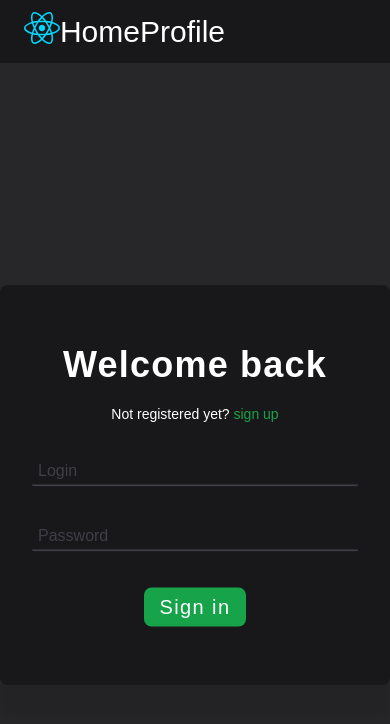
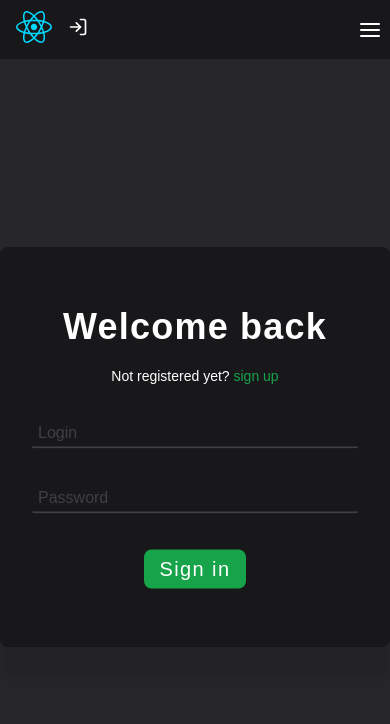
Before and after one commit to j-osypiuk/Art-Loom, a React (Vite) app: page /login in a window 390 px wide. Shown: the top 724 px of the page. Built offline with nearby package versions, Linux system fonts and the light colour scheme.

Commit message:
Add responsivness to navigation

```diff
--- a/package.json
+++ b/package.json
@@ -12,6 +12,7 @@
   "dependencies": {
     "react": "^18.3.1",
     "react-dom": "^18.3.1",
+    "react-icons": "^5.3.0",
     "react-router-dom": "^6.26.1"
   },
   "devDependencies": {
--- a/src/App.jsx
+++ b/src/App.jsx
@@ -7,16 +7,18 @@ import LoginPage from "./pages/LoginPage.jsx";
 import HomePage from "./pages/HomePage.jsx";
 import UserPage from "./pages/UserPage.jsx";
 import Header from "./components/Header.jsx";
+import DiscoverPage from "./pages/DiscoverPage.jsx";
 
 
 function App() {
   return (
       <>
-        <Header />
         <main>
             <Router>
+                <Header />
                 <Routes>
                     <Route path="/" element={<HomePage />} />
+                    <Route path="/discover" element={<DiscoverPage />} />
                     <Route path="/profile" element={<UserPage />} />
                     <Route path="/login" element={<LoginPage />} />
                 </Routes>
--- a/src/components/Header.jsx
+++ b/src/components/Header.jsx
@@ -1,16 +1,67 @@
 import logo from "../assets/react.svg"
+import { Link } from "react-router-dom";
+import { FiLogIn, FiMenu } from "react-icons/fi";
+import { useState, useRef, useEffect } from "react";
 
 const Header = () => {
+    const [dropdownExpanded, setDropdownExpanded] = useState(false);
+    let dropdownExpandedRef = useRef(dropdownExpanded);
+    let menuBtnRef = useRef();
+
+    useEffect(() => {
+        dropdownExpandedRef.current = dropdownExpanded;
+    }, [dropdownExpanded]);
+
+    useEffect(() => {
+        const handleClick = (event) => {
+            if (menuBtnRef.current.contains(event.target) && !dropdownExpandedRef.current) {
+                setDropdownExpanded(true);
+            } else {
+                setDropdownExpanded(false);
+            }
+        }
+
+        const handleKeyDown = (event) => {
+            if (event.key === "Escape") {
+                setDropdownExpanded(false);
+            }
+        }
+
+        document.addEventListener("click", handleClick);
+        document.addEventListener("keydown", handleKeyDown);
+
+        return () => {
+            document.removeEventListener("click", handleClick);
+            document.removeEventListener("keydown", handleKeyDown);
+        }
+    }, [])
+
     return (
         <header className="cmp-header">
-            <a href="#">
-                <img className="cmp-header__logo" alt="app logo" src={logo} />
-            </a>
+            <Link className="cmp-header__nav-link cmp-header__nav-icon" to="/">
+                <img className="cmp-header__logo" alt="app logo" src={logo}/>
+            </Link>
             <nav className="cmp-header__nav">
-                <ul className="cmp-header__nav-list">
-                    <li><a className="cmp-header__nav-link" href="/">Home</a></li>
-                    <li><a className="cmp-header__nav-link" href="/profile">Profile</a></li>
-                </ul>
+                <div className={`cmp-header__nav-list-item-wrap ${dropdownExpanded && 'cmp-header__nav-list-item-wrap--expanded'}`}>
+                    <ul className="cmp-header__nav-list">
+                        <li>
+                            <Link className="cmp-header__nav-link" to="/">Home</Link>
+                        </li>
+                        <li>
+                            <Link className="cmp-header__nav-link" to="/discover">Discover</Link>
+                        </li>
+                        <li>
+                            <Link className="cmp-header__nav-link" to="/profile">Profile</Link>
+                        </li>
+                    </ul>
+                </div>
+                <div className="cmp-header__welcome_wrap">
+                    <p className="cmp-header__welcome">Welcome Juan Pablo!</p>
+                    <Link className="cmp-header__nav-icon cmp-header__nav-link" to="/login"><FiLogIn /></Link>
+                </div>
+                <button className="cmp-header__menu-btn" type="button" ref={menuBtnRef}>
+                    <FiMenu />
+                </button>
             </nav>
         </header>
     );
--- /dev/null
+++ b/src/pages/DiscoverPage.jsx
@@ -0,0 +1,5 @@
+const DiscoverPage = () => {
+    return (<h1>Discover page</h1>);
+}
+
+export default DiscoverPage;
--- a/src/styles/Header.css
+++ b/src/styles/Header.css
@@ -1,30 +1,98 @@
 .cmp-header {
     background-color: var(--clr-secondary);
-    overflow: hidden;
+    height: 7dvh;
+    padding: 0.8rem;
     position: sticky;
     top: 0;
     width: 100%;
-    z-index: 10;
-    font-size: 3rem;
+    font-size: 2rem;
     display: flex;
     align-items: center;
-    padding: 1.2rem 2.4rem;
+    z-index: 999;
+
 }
 
 .cmp-header__nav {
+    display: flex;
+    flex-grow: 1;
+    align-items: center;
+    justify-content: space-between;
+}
+
+.cmp-header__nav-icon {
+    display: flex;
+    align-items: center;
+    justify-content: center;
 }
 
 .cmp-header__nav-list {
     list-style-type: none;
     display: flex;
+    align-items: center;
+    gap: 1.2rem;
+}
+
+.cmp-header__welcome_wrap {
+    display: flex;
+    align-items: center;
+    justify-content: center;
+    gap: 3.2rem;
 }
 
 .cmp-header__nav-link:link, .cmp-header__nav-link:visited {
+    display: block;
+    border-bottom: 1px solid var(--clr-secondary);
+    transition: background-color 0.3s;
+    padding: 0.8rem;
     color: #fff;
     text-decoration: none;
-    transition: var(--transition-default);
 }
 
 .cmp-header__nav-link:hover, .cmp-header__nav-link:focus {
     color: var(--clr-tertiary);
 }
+
+.cmp-header__menu-btn {
+    align-items: center;
+    font-size: 2.4rem;
+    color: #fff;
+    background-color: var(--clr-secondary);
+    cursor: pointer;
+    display: none;
+}
+
+@media (max-width: 768px) {
+
+    .cmp-header__nav-list-item-wrap {
+        position: absolute;
+        display: grid;
+        grid-template-rows: 0fr;
+        width: 100%;
+        top: 7dvh;
+        overflow: hidden;
+        left: 0;
+        background-color: var(--clr-tertiary);
+        transition: grid-template-rows 0.3s ease-out;
+    }
+
+    .cmp-header__nav-list {
+        overflow: hidden;
+        display: block;
+    }
+
+    .cmp-header__nav-link:hover, .cmp-header__nav-link:focus {
+        background-color: var(--clr-bg);
+    }
+
+    .cmp-header__welcome {
+        display: none;
+    }
+
+    .cmp-header__menu-btn {
+        display: flex;
+    }
+}
+
+.cmp-header__nav-list-item-wrap--expanded {
+    grid-template-rows: 1fr;
+}
--- a/src/styles/LoginForm.css
+++ b/src/styles/LoginForm.css
@@ -2,7 +2,7 @@
   align-items: center;
   display: flex;
   justify-content: center;
-  min-height: 100dvh;
+  min-height: 92dvh;
   width: 100%;
 }
 
```
Also changed, not shown: 1 other file (tests, documents, lock files or other folders).
